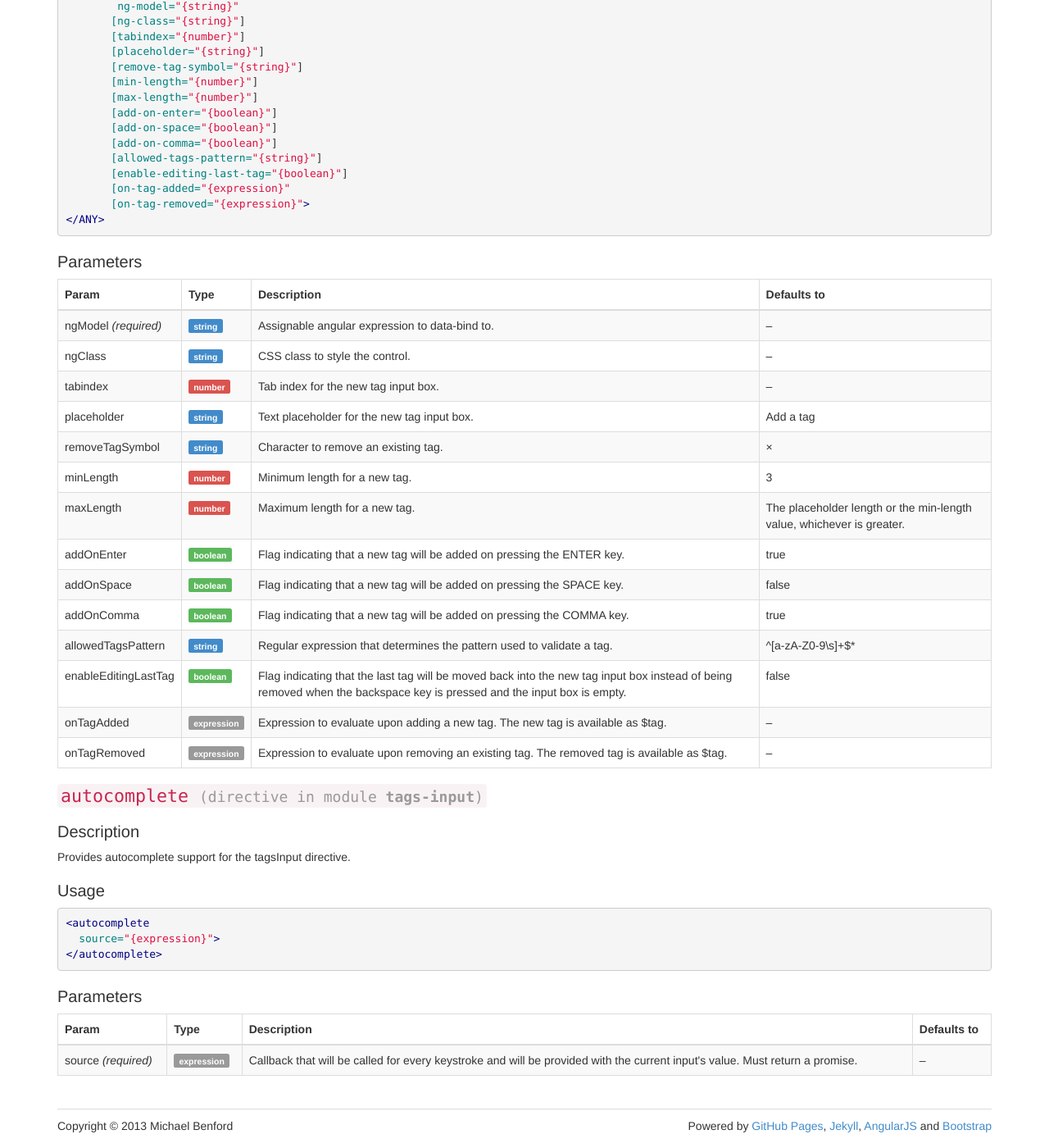
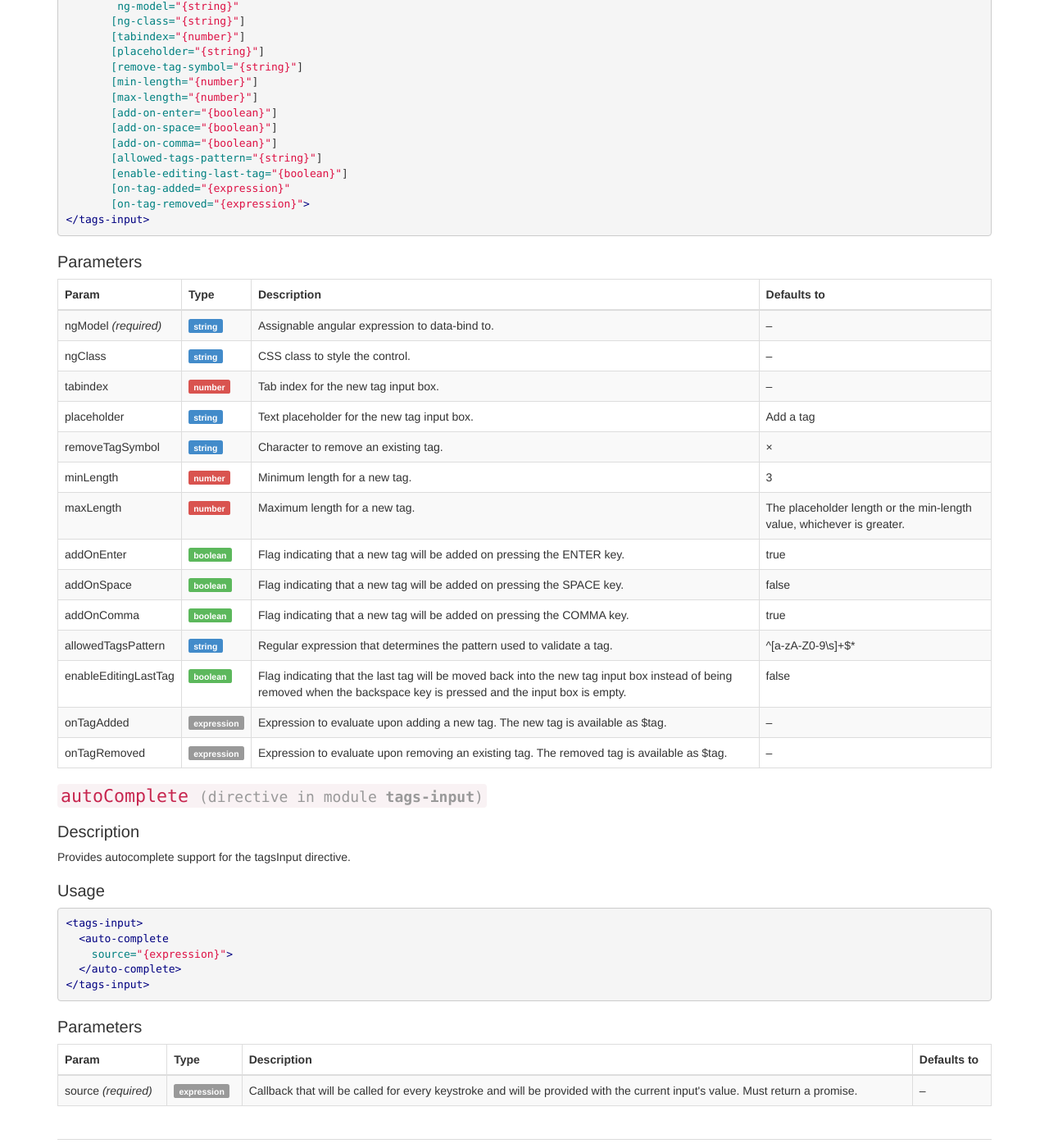
Before and after one commit to mbenford/ngTagsInput, a Jekyll site: the page built from documentation.html, in a window 1280 px wide and 1400 px high, scrolled down 318 px. Shown: the whole window at 82% size. Built offline with Jekyll 4.4.1, drawn with Linux system fonts in a browser that asks for light colours; nearby versions of some CDN libraries; Markdown is read by kramdown in place of the engine named in the settings; some of the changed text lies outside the part shown.

Commit message:
Updated to version 0.1.5

```diff
--- a/_config.yml
+++ b/_config.yml
@@ -2,5 +2,5 @@ name: ngTagsInput Site
 markdown: redcarpet
 pygments: true
 exclude: ['node_modules','*.log']
-stable_version: 0.1.4
+stable_version: 0.1.5
 production_url: http://mbenford.github.io/ngTagsInput
--- a/documentation.html
+++ b/documentation.html
@@ -16,7 +16,7 @@ priority: 0.50
   <section>
     <h3>Usage</h3>
 {% highlight html %}
-<ANY tags-input
+<tags-input
         ng-model="{string}"
        [ng-class="{string}"]
        [tabindex="{number}"]
@@ -31,7 +31,7 @@ priority: 0.50
        [enable-editing-last-tag="{boolean}"]
        [on-tag-added="{expression}"
        [on-tag-removed="{expression}">
-</ANY>
+</tags-input>
 {% endhighlight %}
   </section>
   <section>
@@ -136,7 +136,7 @@ priority: 0.50
 </section>
 
 <section>
-  <h2><code>autocomplete <small>(directive in module <strong>tags-input</strong>)</small></code></h2>
+  <h2><code>autoComplete <small>(directive in module <strong>tags-input</strong>)</small></code></h2>
   <section>
     <h3>Description</h3>
     <p>Provides autocomplete support for the tagsInput directive.</p>
@@ -145,9 +145,11 @@ priority: 0.50
   <section>
     <h3>Usage</h3>
 {% highlight html %}
-<autocomplete
-  source="{expression}">
-</autocomplete>
+<tags-input>
+  <auto-complete
+    source="{expression}">
+  </auto-complete>
+</tags-input>
 {% endhighlight %}
   </section>
   <h3>Parameters</h3>
--- a/download.html
+++ b/download.html
@@ -26,7 +26,7 @@ priority: 0.80
     <div class="row row-download">
       <div class="col-md-8">
         <h3>Bower</h3>
-        <pre>bower install ng-tags-input</pre>
+        <pre>bower install ng-tags-input#{{ site.stable_version }}</pre>
       </div>
     </div>
 
--- a/gettingstarted.html
+++ b/gettingstarted.html
@@ -32,7 +32,7 @@ priority: 0.80
 </section>
 <section>
   <h2>Basic usage</h2>
-  <p>ngTagsInput provides a new HTML element called &lt;tags-input&gt; which can be bind to a property of a scope:</p>
+  <p>ngTagsInput provides a new HTML element called <em>&lt;tags-input&gt;</em> which can be bind to a property of a scope:</p>
 <pre><strong>&lt;tags-input ng-model="tags"&gt;&lt;/tags-input&gt;</strong></pre>
   <p>
     The property bound to the directive must be an array of strings, if it exists. Otherwise the directive will create the
@@ -41,9 +41,9 @@ priority: 0.80
 </section>
 <section>
   <h2>Autocomplete</h2>
-  <p>ngTagsInput provides basic support for autocompletion through the &lt;autocomplete&gt; tag:</p>
+  <p>ngTagsInput provides basic support for autocompletion through the <em>&lt;auto-complete&gt;</em> tag:</p>
 <pre>&lt;tags-input ng-model="tags"&gt;
-  <strong>&lt;autocomplete source="loadItems"&gt;&lt;/autocomplete&gt;</strong>
+  <strong>&lt;auto-complete source="loadItems"&gt;&lt;/auto-complete&gt;</strong>
 &lt;/tags-input&gt;
 </pre>
   <p>
```
